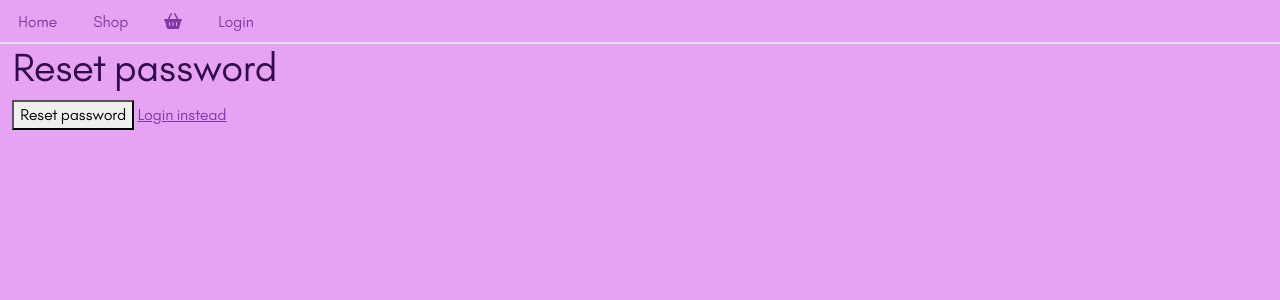
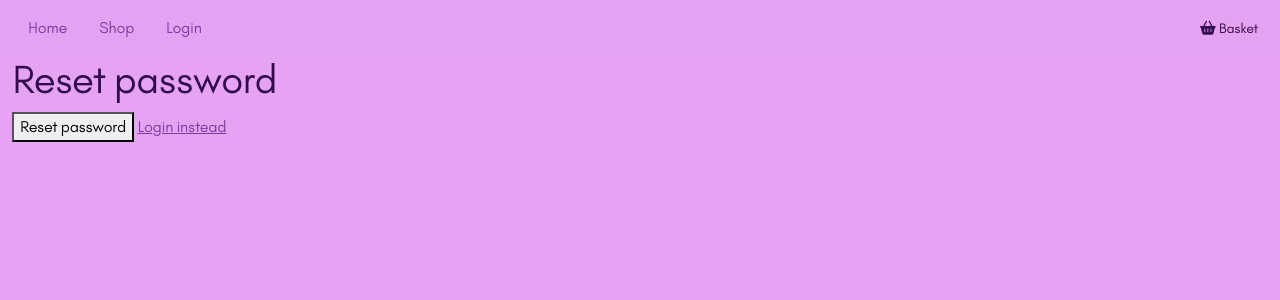
Before and after one commit to beccauwu/payment-site, a Django app: page /user/reset/1/1/ in a window 1280 px wide. Shown: the top 300 px of the page. Run offline with Django 4.2, Linux system fonts and the light colour scheme; parts of the project's set-up code (start-up, migrations or seed data) failed here and were passed over; some libraries are stand-ins or nearby versions.

Commit message:
💄 add basket to navbar

```diff
--- a/general/templates/base.html
+++ b/general/templates/base.html
@@ -15,29 +15,25 @@
     <script src="https://cdnjs.cloudflare.com/ajax/libs/bootstrap/5.2.0/js/bootstrap.bundle.min.js"
         integrity="sha512-9GacT4119eY3AcosfWtHMsT5JyZudrexyEVzTBWV3viP/YfB9e2pEy3N7WXL3SV6ASXpTU0vzzSxsbfsuUH4sQ=="
         crossorigin="anonymous" referrerpolicy="no-referrer"></script>
+    <script src="https://js.stripe.com/v3/"></script>
+    {% block head %}
+    {% endblock %}
     <title>{% block title %}{% endblock %} - perttula.co</title>
 </head>
 <body>
-    <header>
+    <nav class="navbar navbar-expand-lg bg-light">
         <!-- Nav tabs -->
-        <ul class="nav nav-tabs" id="mainNav" role="tablist">
+        <div class="container-fluid">
+            <button class="navbar-toggler" type="button" data-bs-toggle="collapse" data-bs-target="#navbarNavDropdown" aria-controls="navbarNavDropdown" aria-expanded="false" aria-label="Toggle navigation">
+                <span class="fa-solid fa-bars"></span>
+            </button>
+            <div class="collapse navbar-collapse show" id="navbarNavDropdown">
+                <ul class="nav" id="mainNav">
                     <li class="nav-item">
                         <a href="{% url 'home' %}" class="nav-link {{ nav_home }}" aria-current="page">Home</a>
                     </li>
-            <!-- <li class="nav-item dropdown">
-                <a class="nav-link dropdown-toggle" data-bs-toggle="dropdown" href="#" role="button" aria-haspopup="true" aria-expanded="false">Admin</a>
-                <div class="dropdown-menu">
-                    <a class="dropdown-item" href="#pgadmin">pgAdmin</a>
-                    <a class="dropdown-item" href="#admin">Django Admin</a>
-                    <div class="dropdown-divider"></div>
-                    <a class="dropdown-item" href="#tab4Id"></a>
-                </div>
-            </li> -->
                     <li class="nav-item">
                         <a href="{% url 'shop' %}" class="nav-link {{ nav_shop }}">Shop</a>
-            </li>
-            <li class="nav-item">
-                <a href="{% url 'basket' %}" class="nav-link {{ nav_basket }}"><i class="fa-solid fa-basket-shopping"></i></a>
                     </li>
                     {% if request.user.is_authenticated %}
                     <li class="nav-item dropdown">
@@ -60,9 +56,35 @@
                     </li>
                     {% endif %}
                 </ul>
+
+            </div>
+            <span class="float-lg-end">
+                <a href="#offCanvas" id="basket" class="btn btn-sm"
+                    data-bs-toggle="offcanvas" data-bs-target="#offCanvas" role="button" aria-controls="offCanvas">
+                    <i class="fa-solid fa-basket-shopping"></i> Basket<span class="badge"></span>
+                </a>
+            </span>
+        </div>
         <!-- Tab panes -->
-
-    </header>
+    </nav>
+    <!--end container -->
+<div class="offcanvas offcanvas-end" tabindex="-1" id="offCanvas" aria-labelledby="offCanvasLabel">
+    <div class="offcanvas-header">
+        <h5 class="offcanvas-title giBold" id="offCanvasLabel">Basket</h5>
+        <button type="button" class="btn-close" data-bs-dismiss="offcanvas" aria-label="Close"></button>
+    </div>
+    <div class="offcanvas-body">
+        <div class="shopping-basket">
+            <div class="shopping-basket-items" id="basket-items">
+            </div>
+            <div class="shopping-basket-total mt-3 ms-2 fs-5">
+                <span class="lighter-text giBold">Total:</span>
+                <span class="main-color-text" id="basket-total"></span>
+                <button class="btn btn-primary btn-sm d-inline float-end me-2">Checkout</button>
+            </div>
+        </div>
+    </div>
+</div>
 <main class="container-fluid">
 {% if alert %}
 <div class="d-flex alert alert-{{ alert.type }} fade show alert-dismissible text-center wi-fc mx-auto mt-2 ps-5"
@@ -72,6 +94,7 @@
         class="btn btn-outline-primary fs-5 border-0 fa-solid fa-xmark ms-3 float-end align-self-center"
         data-bs-dismiss="alert" aria-label="Close"></button>
 </div>
+
 {% endif %}
 {% if messages %}
 {% for message in messages %}
@@ -91,6 +114,11 @@
 {% include 'auth/modals.html' %}
 {% endif %}
 <script src="https://kit.fontawesome.com/cd478b5352.js" crossorigin="anonymous"></script>
+<script src="{% static 'js/main.js' %}"></script>
+<script src="{% static 'js/shop.js' %}"></script>
+<script>
+    const spinner = `<img src="{% static 'img/spinner.svg' %}" alt="spinner" />`
+</script>
 {% block scripts %}
 {% endblock %}
 </body>
```
Lines whose indentation alone changed are shown as unchanged.
